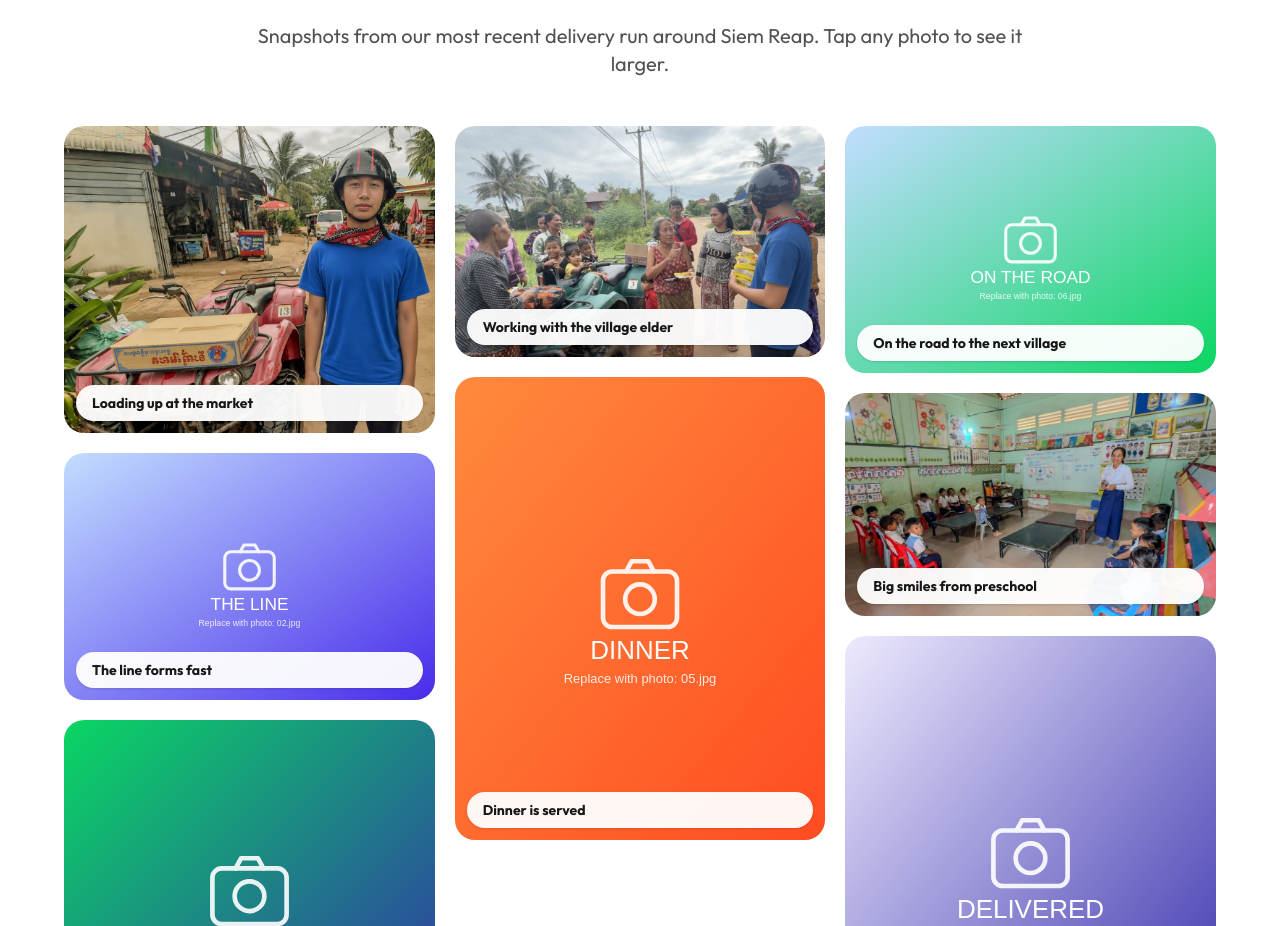
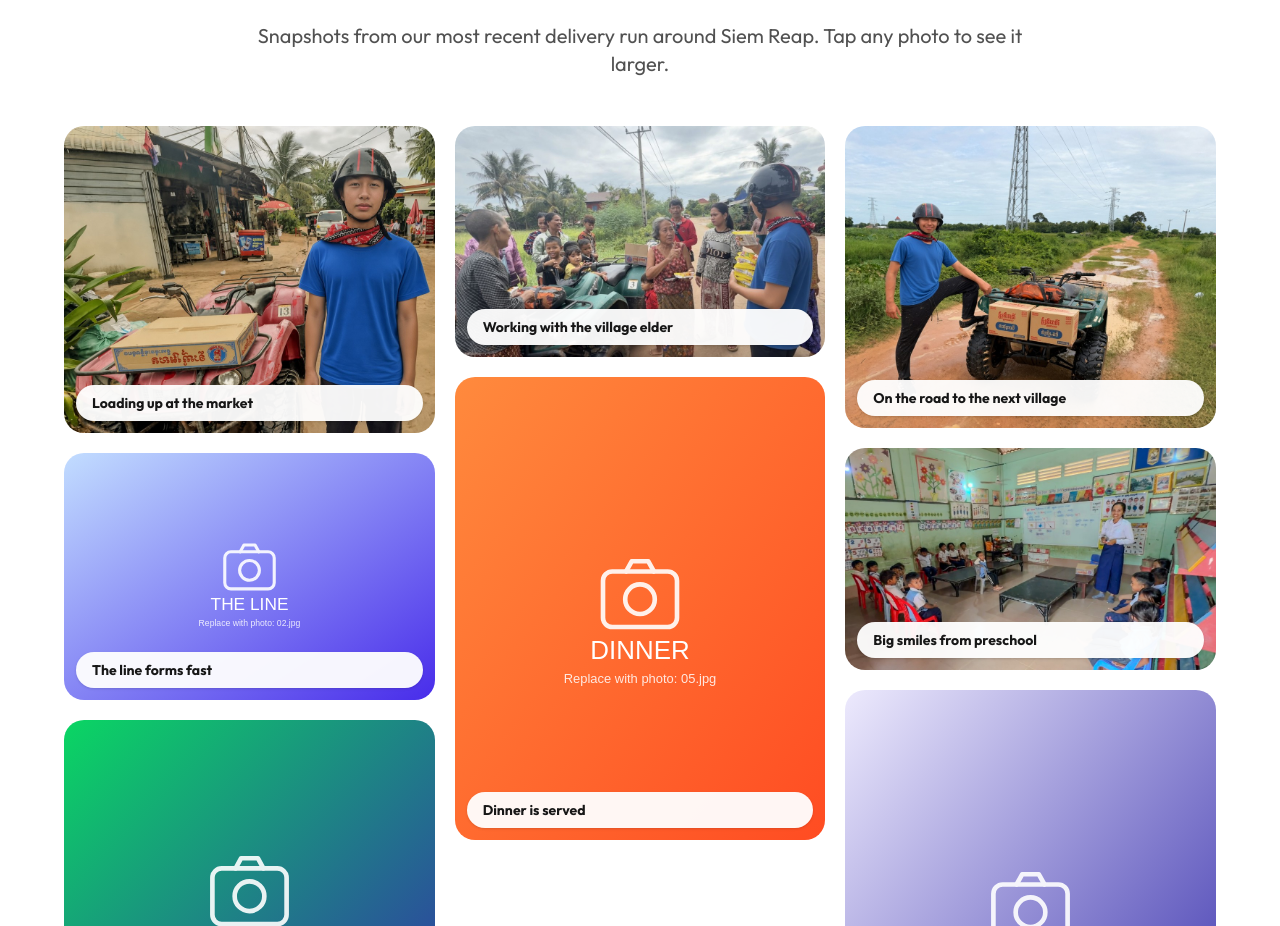
Before and after one commit to iampiotr/ramenrun, a React (Vite) app: page / in a window 1280 px wide. Shown: the part 4968-5894 px from the top of the page. Built offline with nearby package versions, Linux system fonts and the light colour scheme.

Commit message:
Replace the road placeholder with the delivery photo.

```diff
--- a/src/content.ts
+++ b/src/content.ts
@@ -138,11 +138,11 @@ export const gallery = {
       height: 1000,
     },
     {
-      src: photo('06.svg'),
-      alt: 'A rural road through rice paddies outside Siem Reap',
+      src: photo('06.jpg'),
+      alt: 'A rider in a helmet stands beside a green ATV loaded with boxes on a muddy dirt road',
       caption: 'On the road to the next village',
-      width: 1200,
-      height: 800,
+      width: 1024,
+      height: 833,
     },
     {
       src: photo('07.jpg'),
```
Also changed, not shown: public/photos/siem-reap/06.jpg (added), public/photos/siem-reap/06.svg (deleted).
